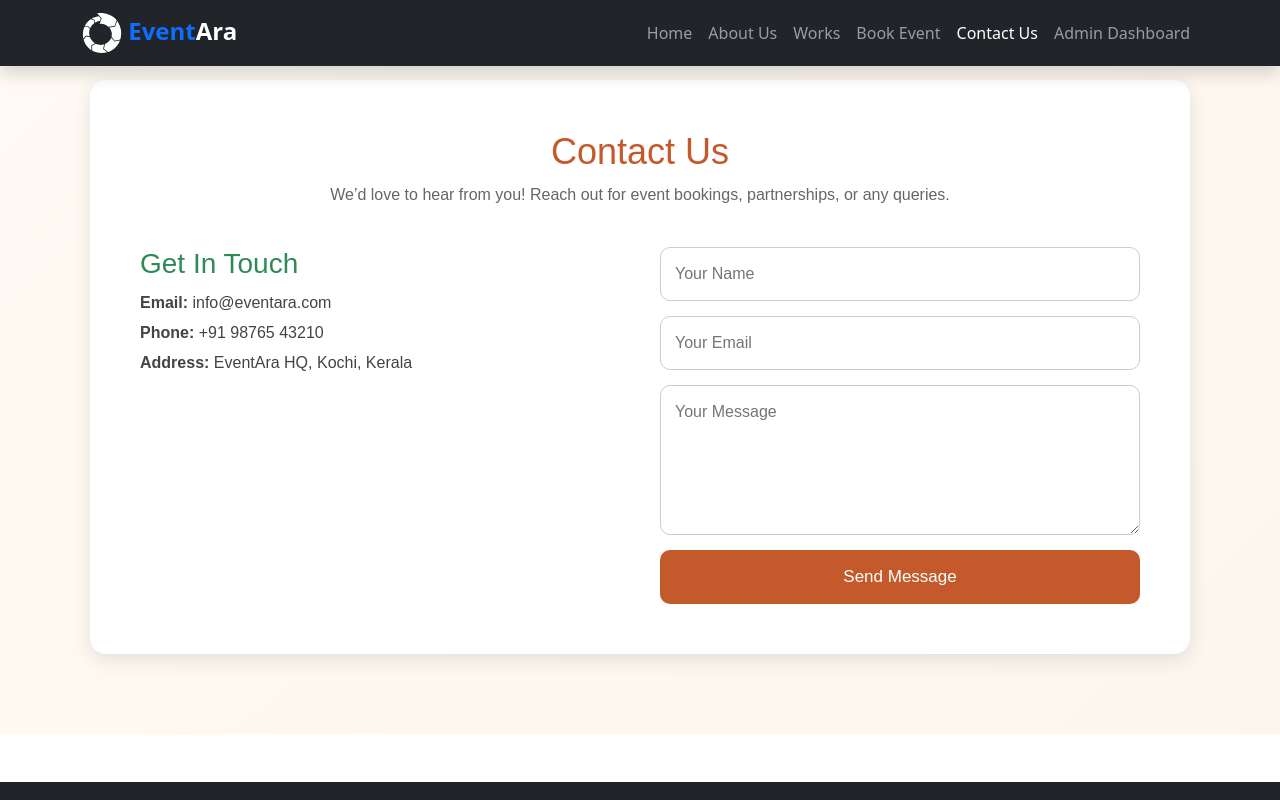
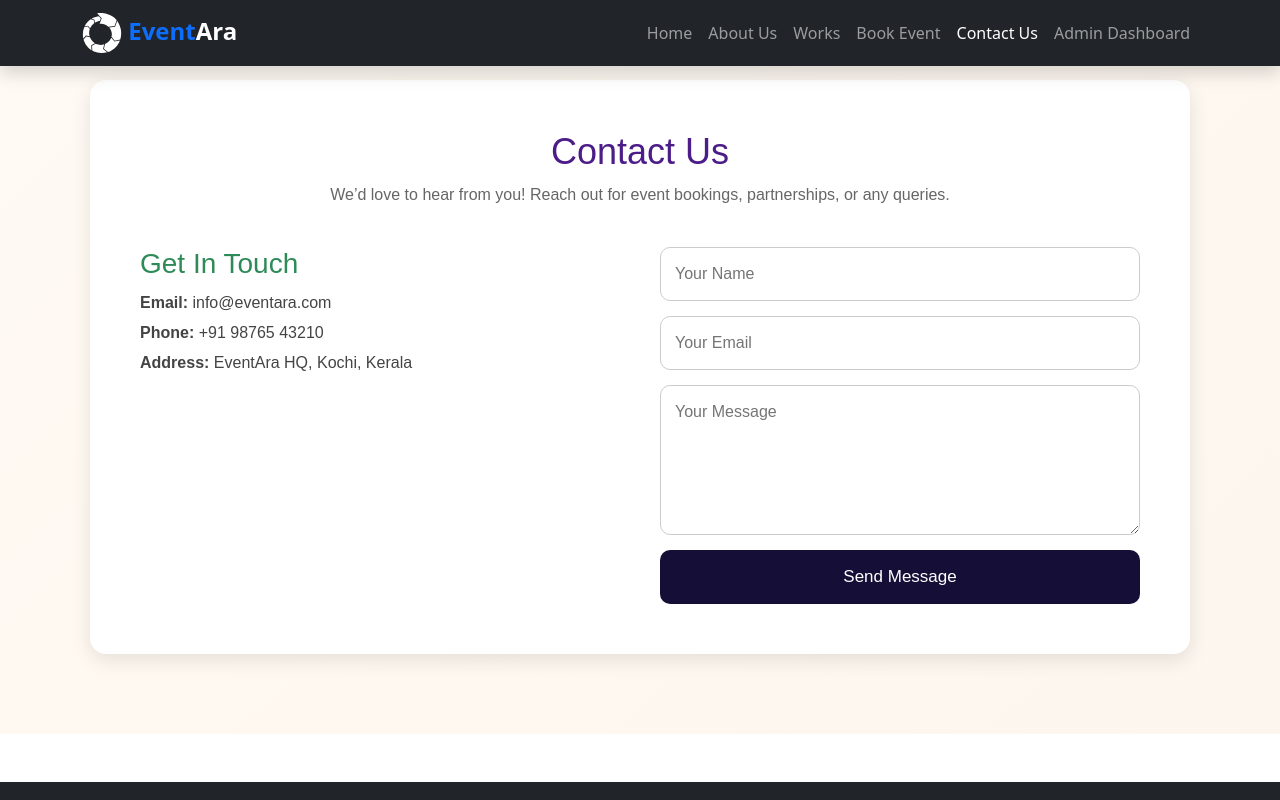
Before and after one commit to josephshaju2002/eventfrontend, a React (Vite) app: page /contact in a window 1280 px wide. Shown: the top 800 px of the page. Built offline with nearby package versions, Linux system fonts and the light colour scheme.

Commit message:
contactus added

```diff
--- a/src/Pages/contact.css
+++ b/src/Pages/contact.css
@@ -16,7 +16,7 @@
 .title {
   text-align: center;
   font-size: 36px;
-  color: #c45a2b;
+  color: #4c1c88;
   margin-bottom: 10px;
 }
 
@@ -55,7 +55,7 @@
 .social-icons a {
   font-size: 22px;
   margin-right: 15px;
-  color: #c45a2b;
+  color: #1a1f72;
   transition: 0.3s;
 }
 
@@ -85,11 +85,11 @@
 
 .contact-form input:focus,
 .contact-form textarea:focus {
-  border-color: #c45a2b;
+  border-color: #2a155e;
 }
 
 .contact-form button {
-  background-color: #c45a2b;
+  background-color: #150f37;
   color: white;
   border: none;
   padding: 14px;
```
